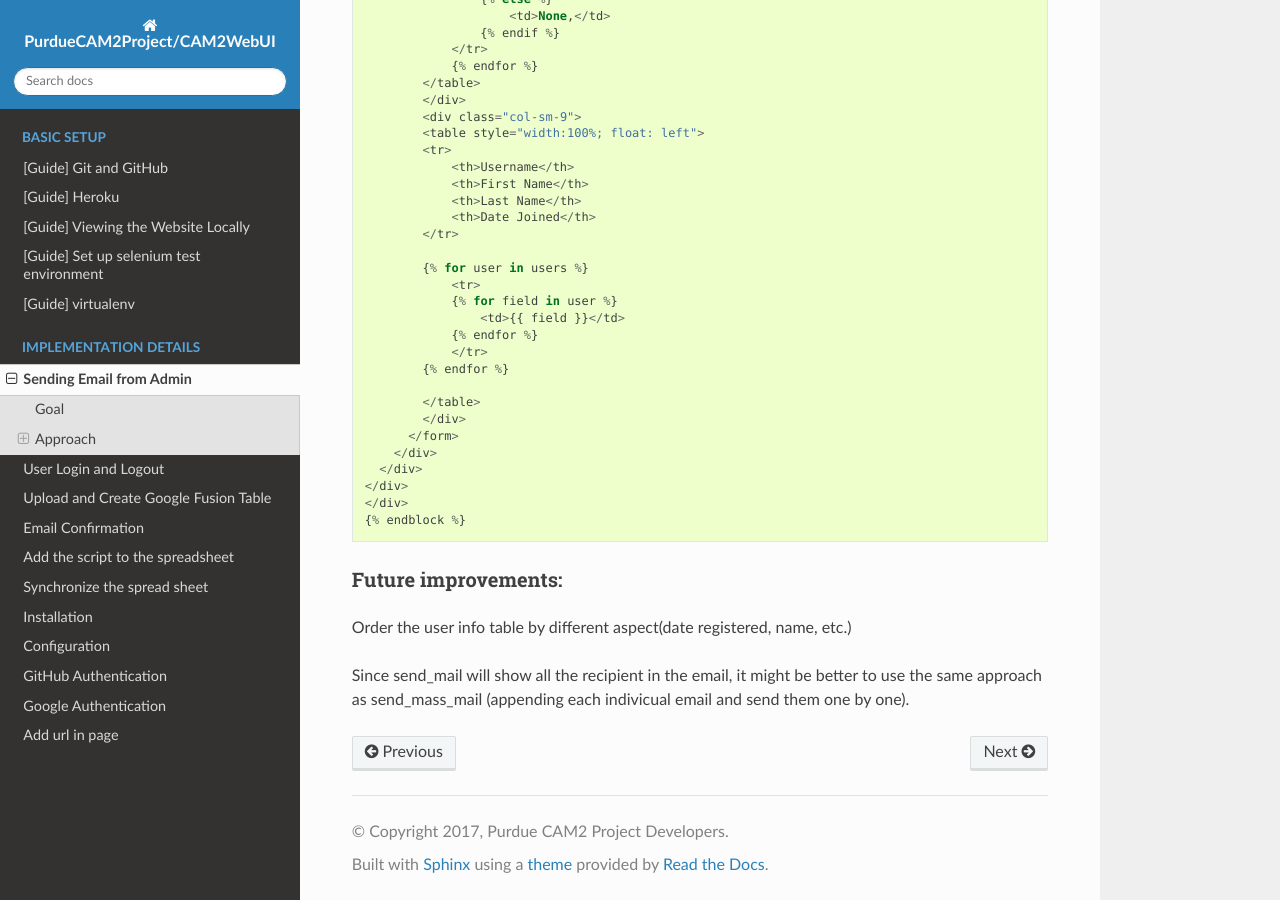
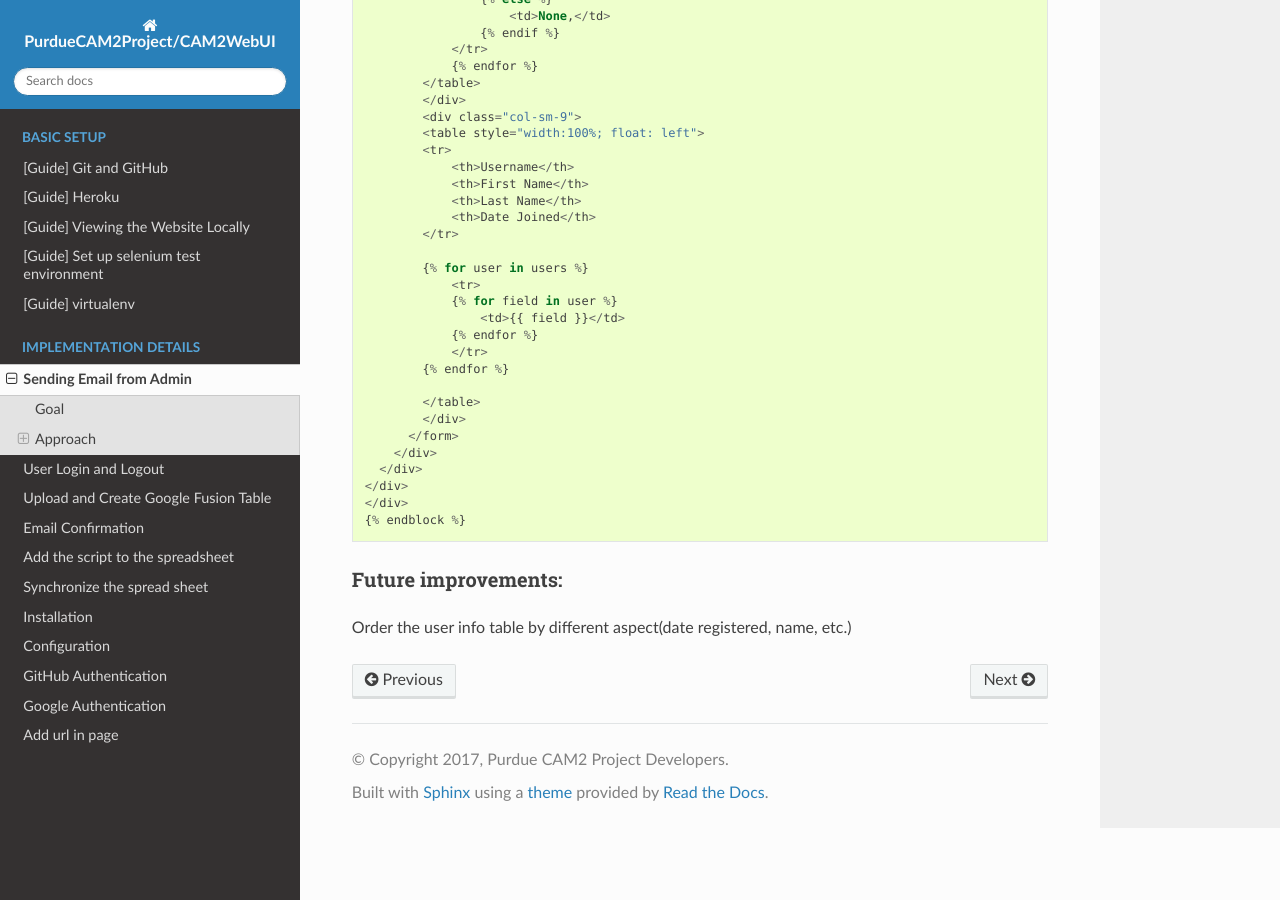
Before and after one commit to PurdueCAM2Project/CAM2WebUI, a Sphinx documentation site: the page built from docs/implementationDetail/AdminEmail.md, in a window 1280 px wide and 900 px high, scrolled down 4243 px. Built offline with Sphinx 7.4.7 and the Read the Docs theme 2.0.0, drawn with Linux system fonts in a browser that asks for light colours.

Commit message:
one improvement has been completed

```diff
--- a/docs/implementationDetail/AdminEmail.md
+++ b/docs/implementationDetail/AdminEmail.md
@@ -218,5 +218,3 @@ In the template, a for loop is used to display fields in the MailForm (Subject,
 ### Future improvements:
 
 Order the user info table by different aspect(date registered, name, etc.)
-
-Since send_mail will show all the recipient in the email, it might be better to use the same approach as send_mass_mail (appending each indivicual email and send them one by one).
```
